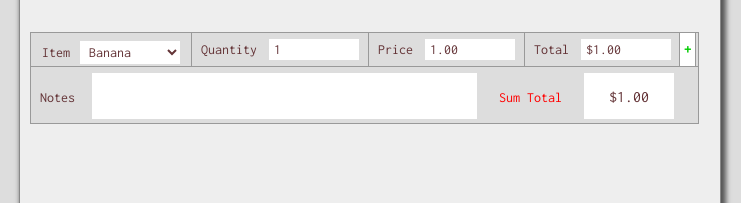
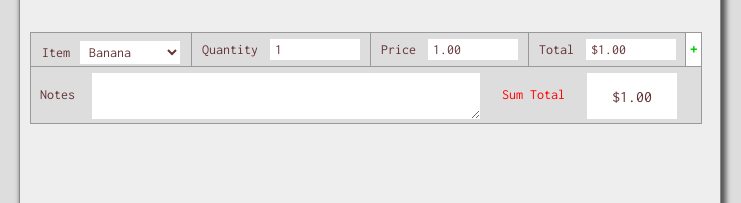
Before and after one commit to arijoe/Invoices, a plain HTML site: page index.html in a window 1280 px wide. Both pictures are taken after a click on the button "New Invoice". Shown: the part 249-452 px from the top of the page, 30-771 px from the left. Drawn offline with Linux system fonts and the light colour scheme.

Commit message:
Touch up styling.

```diff
--- a/index.html
+++ b/index.html
@@ -70,7 +70,7 @@
         <div class="total-fields">
 
           <label id="notes-label">Notes</label>
-          <input id="notes-input" type="text" for="Notes">
+          <textarea id="notes-input" type="text" for="Notes"></textarea>
 
           <label>Sum Total</label>
           <input type="text" for="Sum Total" class="sum-total" readonly>
--- a/stylesheet.css
+++ b/stylesheet.css
@@ -1,7 +1,7 @@
 /*RESET */
 
 html, body, form, div, h1, h2, table,
-input, tr, td, label, select, button {
+input, tr, td, label, select, button, textarea {
   margin: 0;
   padding: 0;
   border: 0;
@@ -239,7 +239,7 @@ form {
 
 .input-row div {
   float: left;
-  padding: 6px 9px 4px 9px;
+  padding: 6px 10px 4px 10px;
   width: calc(100%) + 10px;
 }
 
@@ -289,8 +289,10 @@ form {
 }
 
 #notes-input {
-  width: 375px;
+  width: 378px;
   margin-left: 10px;
+  text-align: left;
+  font-size: 12px;
 }
 
 .total-fields {
@@ -308,7 +310,8 @@ form {
   color: #f00;
 }
 
-.total-fields input {
+.total-fields input,
+.total-fields textarea {
   width: 80px;
   background: #fff;
   margin: 0 15px;
@@ -316,4 +319,5 @@ form {
   height: 40px;
   font-size: 16px;
   text-align: center;
+  vertical-align: middle;
 }
```
